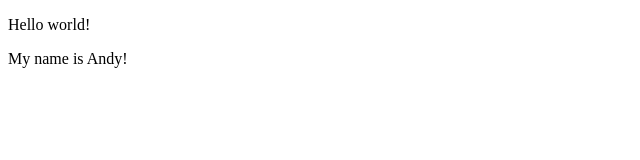
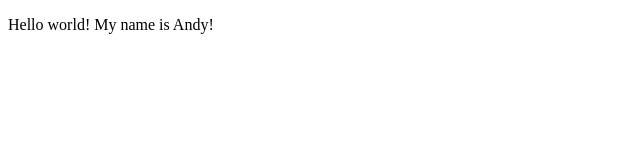
Before and after one commit to yeedragon0722/yeedragon0722.github.io, a plain HTML site: page index.html in a window 1280 px wide. Shown: the whole page, without its empty margins (0-640 px from the left). Drawn offline with Linux system fonts and the light colour scheme.

Commit message:
Add files via upload

```diff
--- a/index.html
+++ b/index.html
@@ -9,7 +9,6 @@
 <script src=""></script>
 <!--- Code above this line will not be displayed on the browser -->
 <body>
-<p> Hello world! </p>
-<p> My name is Andy!</p>
+<p> Hello world! My name is Andy!</p>
 </body>
 </html>
```
